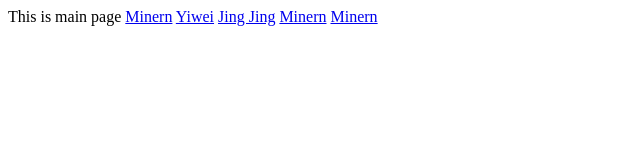
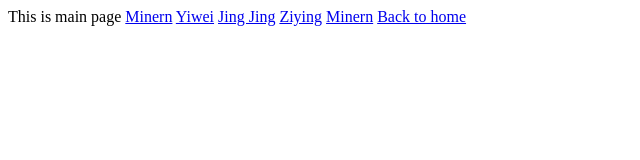
Before and after one commit to Anyway214/project, a website: page index.html in a window 1280 px wide. Shown: the whole page, without its empty margins (0-640 px from the left). Drawn offline with Linux system fonts and the light colour scheme.

Commit message:
Update index.html

```diff
--- a/index.html
+++ b/index.html
@@ -4,8 +4,10 @@
     <a href="Minern.html">Minern</a>
     <a href="yiwei.html">Yiwei</a>
     <a href="jingjing.html">Jing Jing</a>
+    <a href="ziying.html">Ziying</a>
     <a href="Minern.html">Minern</a>
-    <a href="Minern.html">Minern</a>
+    <a href="index.html">Back to home</a>
+
 
   </body>
 </html>
```
